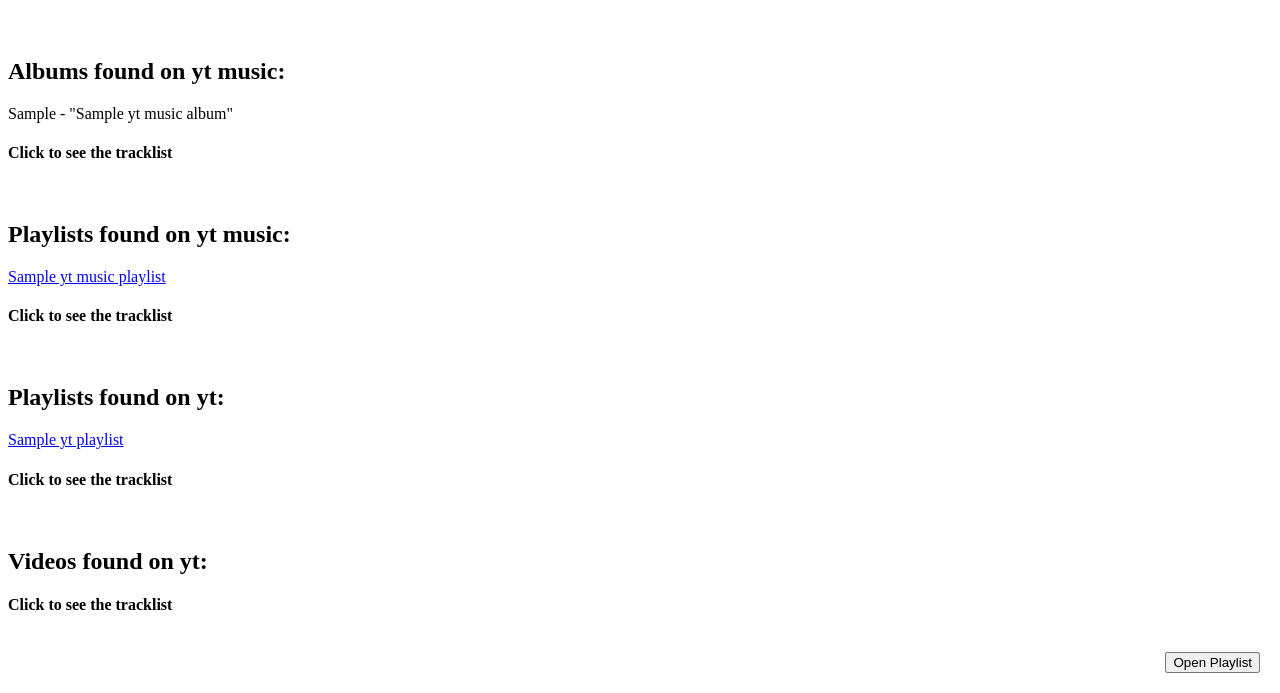
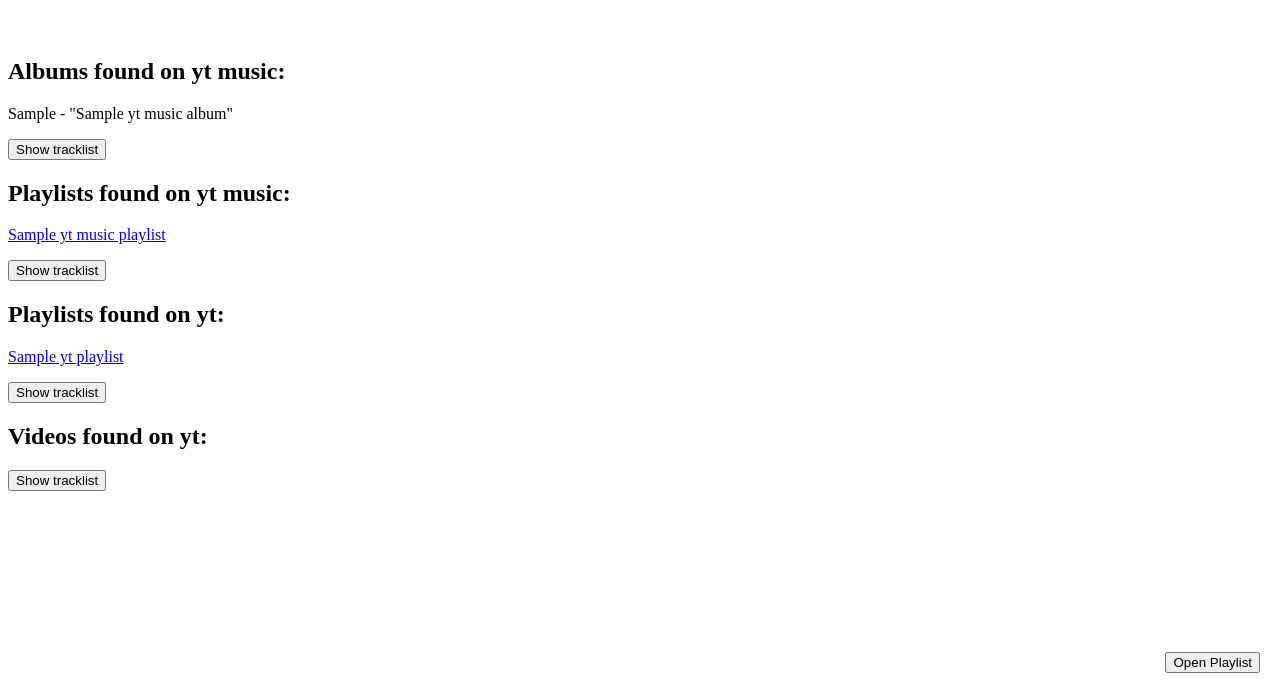
Before and after one commit to MariuszLepkowski/VC-Radio, a Flask app: template VC_Radio_app/templates/search-album.html in a window 1280 px wide. Shown: the part 107-800 px from the top of the page. Run offline with Flask 2, Linux system fonts and the light colour scheme; the template is opened without the code that fills it: most values are stand-ins (such as "Sample title", 1, 10 or a date in 2020); some libraries are stand-ins or nearby versions.

Commit message:
Create Show tracklist/Hide tracklist button

```diff
--- a/VC_Radio_app/static/js/playlist.js
+++ b/VC_Radio_app/static/js/playlist.js
@@ -146,13 +146,13 @@ function releaseModal() {
 }
 
 // Function to toggle tracklist visibility
-function toggleTracklist(element) {
-    var tracklist = element.nextElementSibling;
+function toggleTracklist(button) {
+    var tracklist = button.nextElementSibling;
     if (tracklist.classList.contains('hidden')) {
         tracklist.classList.remove('hidden');
-        element.textContent = 'Click to hide tracklist';
+        button.textContent = 'Hide tracklist';
     } else {
         tracklist.classList.add('hidden');
-        element.textContent = 'Click to show tracklist';
+        button.textContent = 'Show tracklist';
     }
 }
--- a/VC_Radio_app/templates/search-album.html
+++ b/VC_Radio_app/templates/search-album.html
@@ -18,7 +18,9 @@
         <h2>Albums found on yt music:</h2>
         {% for album in results.yt_music_album[1] %}
             <p> {{ album.ytMusicAlbumArtist }} - "{{ album.ytMusicAlbumTitle }}" </p>
-            <h4 onclick="toggleTracklist(this)">Click to see the tracklist</h4>
+
+            <button onclick="toggleTracklist(this)">Show tracklist</button>
+
             <div class="tracklist hidden">
                 {% for track in album.AlbumTracklist %}
                     <p>{{ track.trackNumber }}. <a href="{{ track.trackURL }}">{{ track.trackTitle }}</a>
@@ -34,7 +36,9 @@
         <h2>Playlists found on yt music:</h2>
         {% for playlist in results.yt_music_playlist[1] %}
             <p> <a href="{{ playlist.ytMusicPlaylistURL }}">{{ playlist.ytMusicPlaylistTitle }}</a></p>
-            <h4 onclick="toggleTracklist(this)">Click to see the tracklist</h4>
+
+            <button onclick="toggleTracklist(this)">Show tracklist</button>
+
             <div class="tracklist hidden">
                 {% for track in playlist.PlaylistTracklist %}
                     <p>{{ track.trackNumber }}. <a href="{{ track.trackURL }}">{{ track.trackTitle }}</a>
@@ -50,7 +54,9 @@
         <h2>Playlists found on yt:</h2>
         {% for playlist in results.yt_playlist[1] %}
             <p> <a href="{{ playlist.YouTubePlaylistUrl }}">{{ playlist.YouTubePlaylistTitle }}</a> </p>
-            <h4 onclick="toggleTracklist(this)">Click to see the tracklist</h4>
+
+            <button onclick="toggleTracklist(this)">Show tracklist</button>
+
             <div class="tracklist hidden">
                 {% for track in playlist.yt_playlist_tracklist %}
                     <p>{{ track.video_num }}. <a href="{{ track.video_url }}">{{ track.video_title }}</a>
@@ -64,7 +70,9 @@
 
     {% if results.yt_video[1] %}
         <h2>Videos found on yt:</h2>
-        <h4 onclick="toggleTracklist(this)">Click to see the tracklist</h4>
+
+        <button onclick="toggleTracklist(this)">Show tracklist</button>
+
         <div class="tracklist hidden">
             {% for video in results.yt_video[1] %}
                 <p> <a href="{{ video.YouTubeVideoUrl }}">{{ video.YouTubeVideoTitle }}</a>
```
